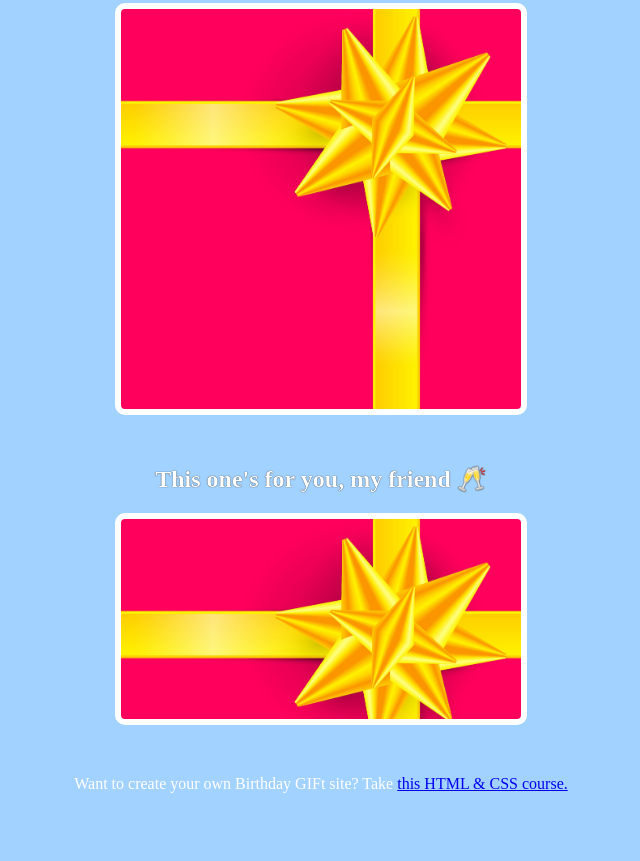
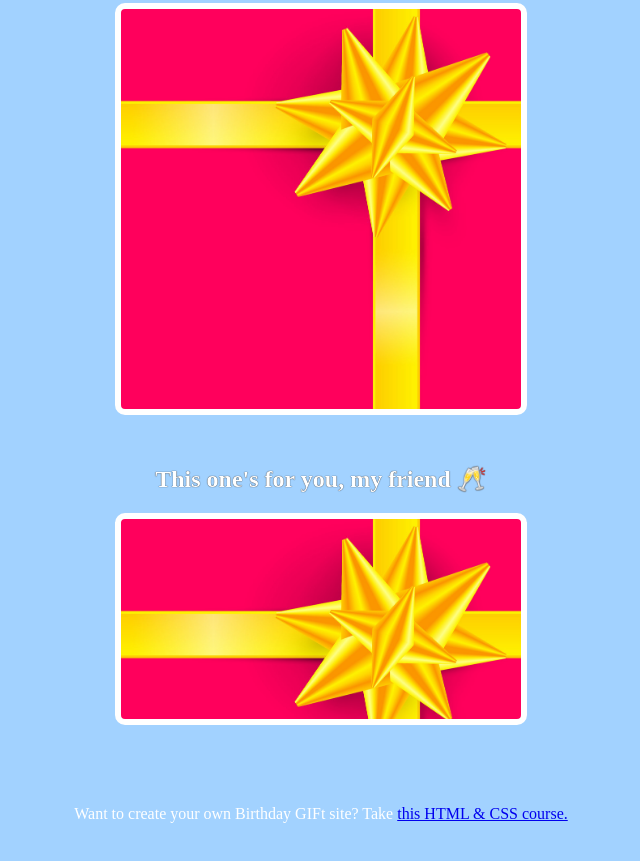
Before and after one commit to Frankrazy/Birthday-gift-site, a website built with Vite: page index.html in a window 1280 px wide. Shown: the part 2019-2880 px from the top of the page, without its empty margins (319-959 px from the left). Before the commit the page ends 2820 px from the top, so only its background shows below. Built offline with nearby package versions, Linux system fonts and the light colour scheme; a web font is replaced by a local one.

Commit message:
add footer styles for spacing and padding

```diff
--- a/styles.css
+++ b/styles.css
@@ -82,3 +82,8 @@ h1, h2, h3, h4 {
 #gift-img-cheers:hover {
    background: url('images/cheers.gif');
 }
+
+footer {
+    margin-top: 30px;
+    padding: 30px;
+}
```
